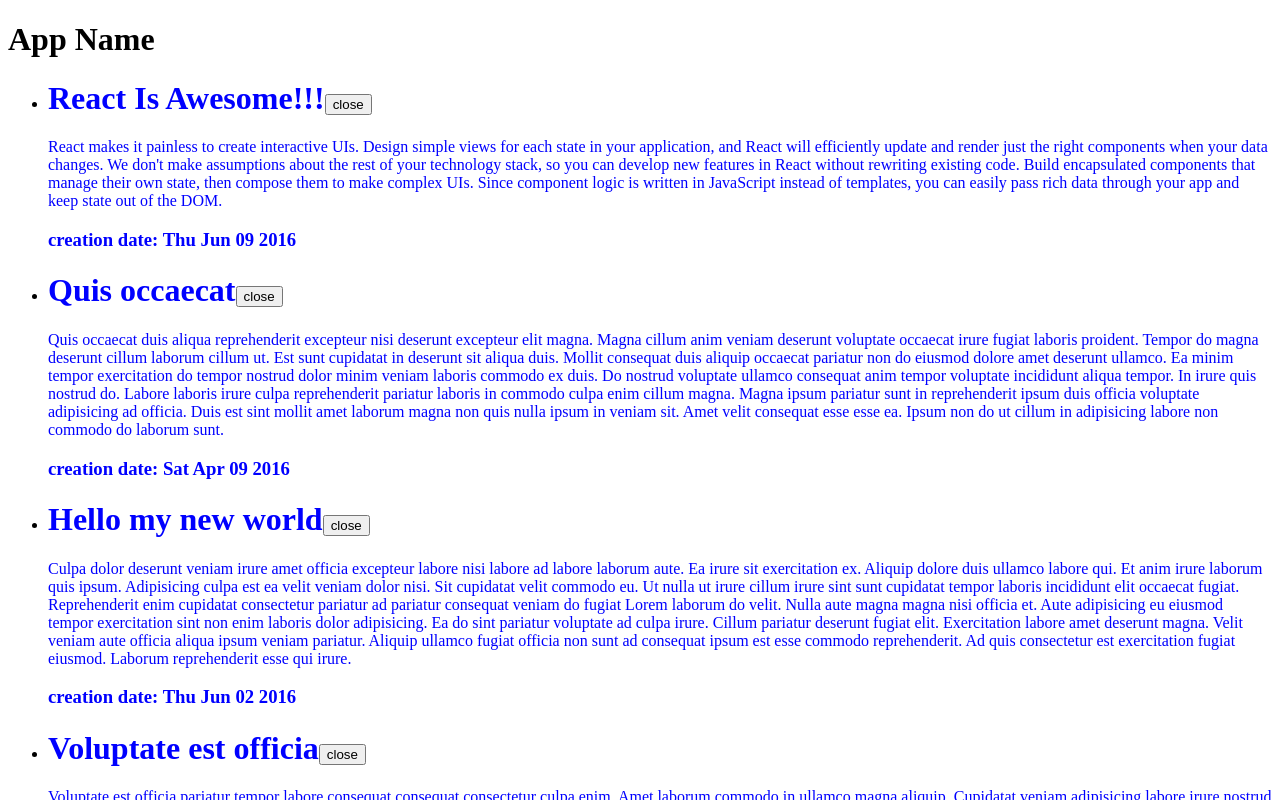
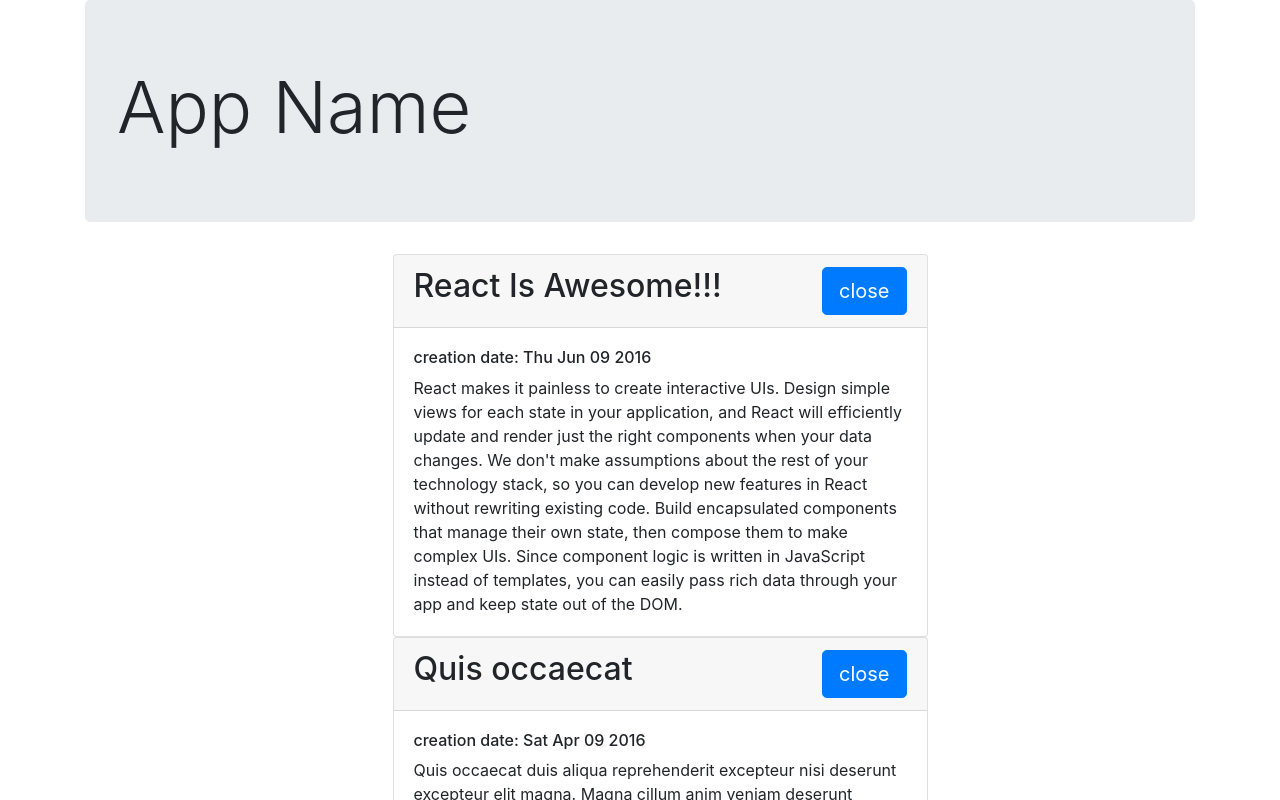
Before and after one commit to drahunpavel/screencast-v1, a React (Create React App) app in the folder app/: page / in a window 1280 px wide. Shown: the top 800 px of the page. Built offline with nearby package versions, Linux system fonts and the light colour scheme.

Commit message:
Добавление css-стилей через Bootsrap

```diff
--- a/app/package.json
+++ b/app/package.json
@@ -3,6 +3,7 @@
   "version": "0.1.0",
   "private": true,
   "dependencies": {
+    "bootstrap": "^4.1.1",
     "react": "^16.4.1",
     "react-dom": "^16.4.1",
     "react-scripts": "1.1.4"
--- a/app/src/component/App.js
+++ b/app/src/component/App.js
@@ -1,11 +1,14 @@
 import React from 'react'
 import ArticleList from './ArticleList'
 import articles from  '../fixtures'
+import 'bootstrap/dist/css/bootstrap.css'
 
 function App() {
     return (
-        <div>
-            <h1>App Name</h1>
+        <div className="container">
+            <div className="jumbotron">
+                <h1 className="display-3">App Name</h1>
+            </div>
             <ArticleList articles={articles}/>
         </div>//article={articles[0]} - передача первого ключа из массива
     )
--- a/app/src/component/Article.js
+++ b/app/src/component/Article.js
@@ -26,20 +26,26 @@
     //console.log("---", article);
 
         //this.state.isOpen && - проверка на начальное состояние isOpen и article.text
-    const body = this.state.isOpen && <section>{article.text}</section>;//целая константа с объектом {article.text}
+    const body = this.state.isOpen && <section className="card-text">{article.text}</section>;//целая константа с объектом {article.text}
 
-    return (
-        <div className="helo" style={{color:'blue'}}>
-            <h1>
-                {article.title}
-                {/* <button onClick={handClick.bind(this)}>close</button> - это одна из возможностей проверять состояние кнопки */}
-                <button onClick={this.handClick}>
-                    {this.state.isOpen? "close":"open"}
-                </button>
-            </h1>
-            {body// const body
-            }
-            <h3>creation date: {(new Date(article.date)).toDateString()}</h3>
+    return (//style={{width:'50%'}} - инлайновый стиль
+        <div className="card mx-auto" style={{width:'50%'}}>
+            <div className="card-header">
+                <h2>
+                    {article.title}
+                    {/* <button onClick={handClick.bind(this)}>close</button> - это одна из возможностей проверять состояние кнопки */}
+                    <button className="btn btn-primary btn-lg float-right" onClick={this.handClick}>
+                        {this.state.isOpen? "close":"open"}
+                    </button>
+                </h2>
+            </div>
+
+            <div className="card-body">
+                <h6 className="card-subtitle-muted">creation date: {(new Date(article.date)).toDateString()}</h6>
+                {
+                    body// const body
+                }
+            </div>
         </div>
     )
     }
--- /dev/null
+++ b/app/src/component/ArticleList.css
@@ -0,0 +1,4 @@
+/**/
+.article-list_li{
+    list-style: none;
+}
--- a/app/src/component/ArticleList.js
+++ b/app/src/component/ArticleList.js
@@ -1,11 +1,12 @@
 import React from 'react'
 import Article from './Article'
+import './ArticleList.css'
 
 export default function ArticleList({articles}) {//в пропсах приходит массив статей articles
 
     //превращаем каждый объект articles в реактовский элемент
     const articleElements = articles.map(article =>
-        <li key={article.id}><Article article={article}/></li>
+        <li className="article-list_li" key={article.id}><Article article={article}/></li>
     )
 
     return(
```
Also changed, not shown: 1 other file (tests, documents, lock files or other folders).
